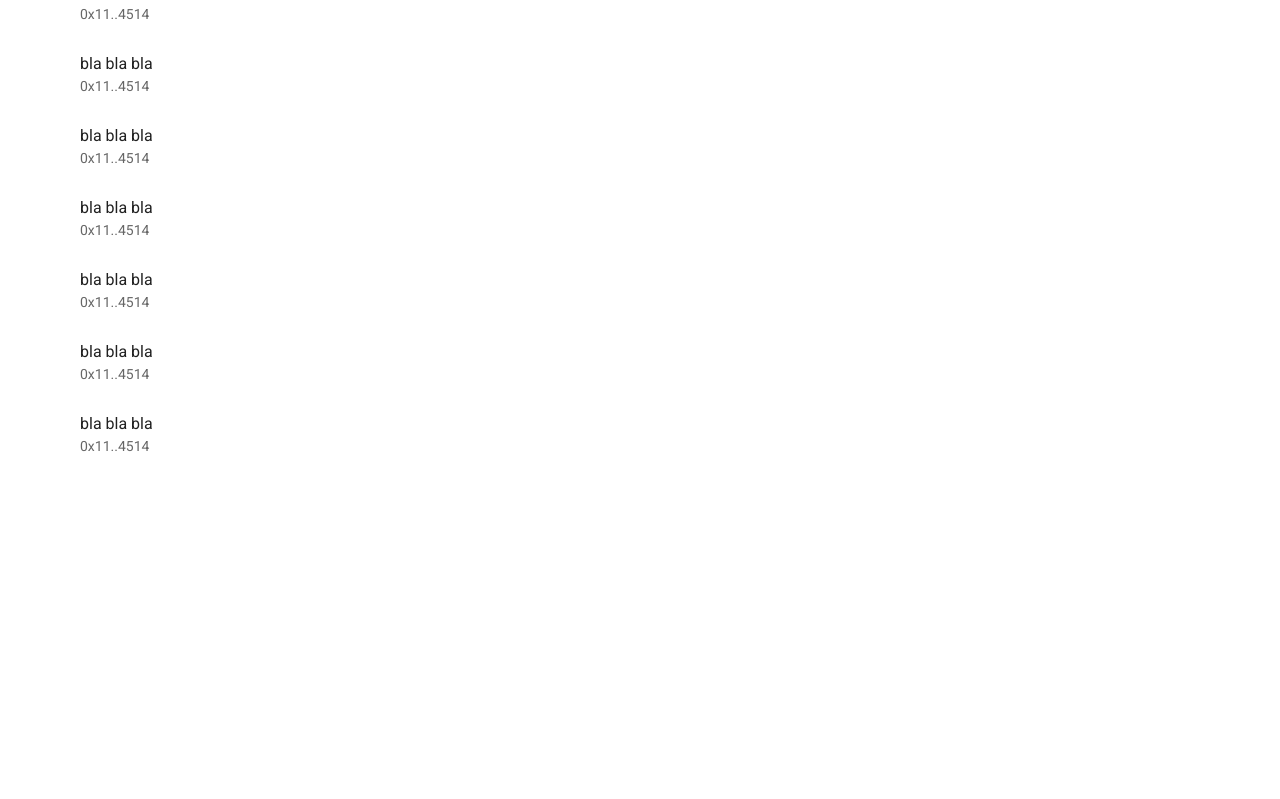
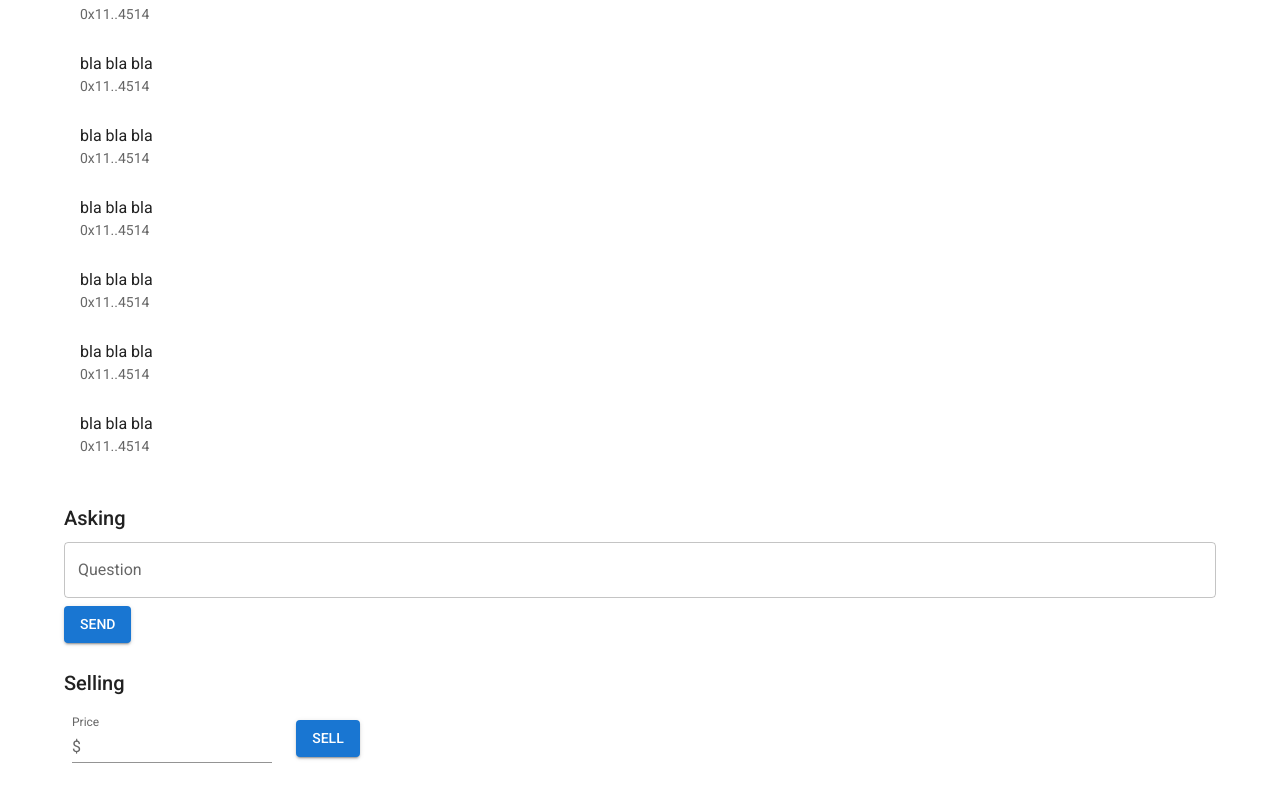
Before and after one commit to rolevax/slave-qa-nextjs, a Next.js app: page /slave/0 in a window 1280 px wide. Shown: the part 504-1303 px from the top of the page. Before the commit the page ends 982 px from the top, so only its background shows below. Built offline with nearby package versions, Linux system fonts and the light colour scheme; what @mui/material-nextjs would draw is missing.

Commit message:
add slave page input box

```diff
--- a/src/app/slave/[slug]/page.tsx
+++ b/src/app/slave/[slug]/page.tsx
@@ -5,14 +5,22 @@ import { ArrowBack } from "@mui/icons-material";
 import {
   AppBar,
   Box,
+  Button,
   Container,
+  FormControl,
+  Grid,
   IconButton,
+  Input,
+  InputAdornment,
+  InputLabel,
   List,
   ListItem,
   ListItemText,
+  TextField,
   Toolbar,
   Typography,
 } from "@mui/material";
+import { Butterfly_Kids } from "next/font/google";
 import { usePathname } from "next/navigation";
 
 export default function Slave() {
@@ -57,6 +65,8 @@ function SlaveBody() {
     <Box>
       <SlaveBrief showSlavePageButton={false} />
       <ChatList />
+      <OwningInput />
+      <Box minHeight={200} />
     </Box>
   );
 }
@@ -72,3 +82,159 @@ function ChatList() {
   }
   return <List>{items}</List>;
 }
+
+function SelfNotSlaveInput() {
+  return (
+    <Box>
+      <Grid
+        container
+        spacing={2}
+        direction="row"
+        justifyContent="start"
+        alignItems="center"
+      >
+        <FormControl sx={{ m: 1 }} variant="standard">
+          <InputLabel htmlFor="standard-adornment-amount">Price</InputLabel>
+          <Input
+            id="standard-adornment-amount"
+            startAdornment={<InputAdornment position="start">$</InputAdornment>}
+            // value={props.price}
+            // onChange={(e) => {
+            //   let s = e.target.value;
+            //   props.onPriceChanged?.(BigInt(s));
+            // }}
+            // disabled={!props.onPriceChanged}
+          />
+        </FormControl>
+        <Button
+          variant="contained"
+          type="submit"
+          // disabled={props.isPending}
+        >
+          Be a Slave
+        </Button>
+      </Grid>
+    </Box>
+  );
+}
+
+function SelfSlaveInput() {
+  return (
+    <Box>
+      <TextField
+        label="Answer"
+        fullWidth
+        sx={{ pb: 1 }}
+        // rows={2}
+        // value={props.content}
+        // onChange={(e) => props.onContentChanged?.(e.target.value)}
+        // disabled={!props.onContentChanged}
+      />
+      <Button variant="contained">Send</Button>
+    </Box>
+  );
+}
+
+function OwningInput() {
+  return (
+    <Box>
+      <Typography variant="h6" marginTop={3} marginBottom={1}>
+        Asking
+      </Typography>
+      <TextField
+        label="Question"
+        fullWidth
+        sx={{ pb: 1 }}
+        // rows={2}
+        // value={props.content}
+        // onChange={(e) => props.onContentChanged?.(e.target.value)}
+        // disabled={!props.onContentChanged}
+      />
+      <Button variant="contained">Send</Button>
+      <Typography variant="h6" marginTop={3} marginBottom={1}>
+        Selling
+      </Typography>
+      <Grid
+        container
+        spacing={2}
+        direction="row"
+        justifyContent="start"
+        alignItems="center"
+      >
+        <FormControl sx={{ m: 1 }} variant="standard">
+          <InputLabel htmlFor="standard-adornment-amount">Price</InputLabel>
+          <Input
+            id="standard-adornment-amount"
+            startAdornment={<InputAdornment position="start">$</InputAdornment>}
+            // value={props.price}
+            // onChange={(e) => {
+            //   let s = e.target.value;
+            //   props.onPriceChanged?.(BigInt(s));
+            // }}
+            // disabled={!props.onPriceChanged}
+          />
+        </FormControl>
+        <Button
+          variant="contained"
+          type="submit"
+          // disabled={props.isPending}
+        >
+          Sell
+        </Button>
+      </Grid>
+    </Box>
+  );
+}
+
+function NotOwningInput() {
+  return (
+    <Box>
+      <Typography variant="h6" marginTop={3} marginBottom={1}>
+        Asking
+      </Typography>
+      <TextField
+        label="Question"
+        fullWidth
+        sx={{ pb: 1 }}
+        // rows={2}
+        // value={props.content}
+        // onChange={(e) => props.onContentChanged?.(e.target.value)}
+        disabled={true}
+      />
+      <Button variant="contained" disabled={true}>
+        Send
+      </Button>
+      <Typography variant="h6" marginTop={3} marginBottom={1}>
+        Buying
+      </Typography>
+      <Grid
+        container
+        spacing={2}
+        direction="row"
+        justifyContent="start"
+        alignItems="center"
+      >
+        <FormControl sx={{ m: 1 }} variant="standard">
+          <InputLabel htmlFor="standard-adornment-amount">Price</InputLabel>
+          <Input
+            id="standard-adornment-amount"
+            startAdornment={<InputAdornment position="start">$</InputAdornment>}
+            // value={props.price}
+            // onChange={(e) => {
+            //   let s = e.target.value;
+            //   props.onPriceChanged?.(BigInt(s));
+            // }}
+            disabled={true}
+          />
+        </FormControl>
+        <Button
+          variant="contained"
+          type="submit"
+          // disabled={props.isPending}
+        >
+          Buy
+        </Button>
+      </Grid>
+    </Box>
+  );
+}
```
